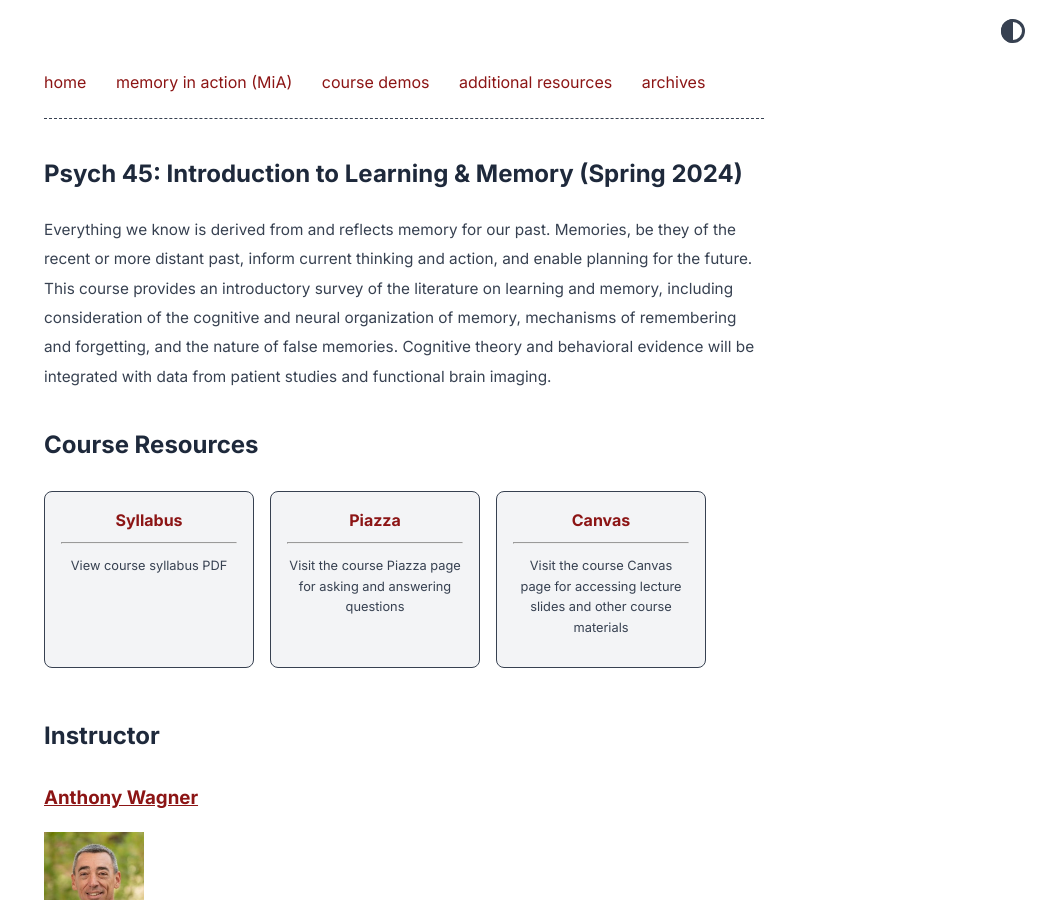
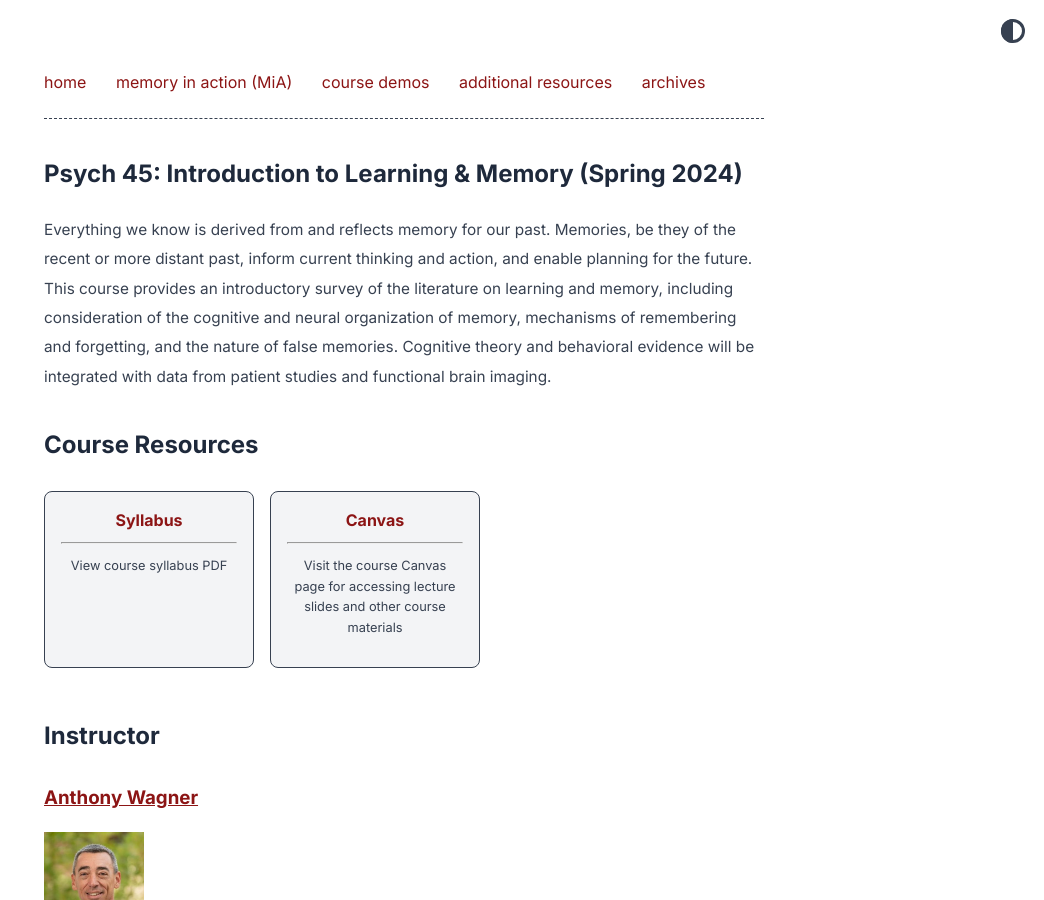
Before and after one commit to WagnerLab/psych-45, a Jekyll site: the page built from index.md, in a window 1280 px wide and 900 px high. Shown: the whole window, without its empty margins (236-1280 px from the left). Built offline with Jekyll 4.4.1, drawn with Linux system fonts in a browser that asks for light colours.

Commit message:
update homepage metadata

```diff
--- a/_data/home.yml
+++ b/_data/home.yml
@@ -16,13 +16,9 @@ navbar_entries:
 
 project_entries:
   - title: Syllabus
-    url: /psych-45/assets/docs/p45_syllabus_2024_v2.pdf
+    url: /psych-45/assets/docs/p45_syllabus_2025.pdf
     desc: View course syllabus PDF
 
-  - title: Piazza
-    url: https://piazza.com/stanford/spring2024/psych45
-    desc: Visit the course Piazza page for asking and answering questions
-
   - title: Canvas
-    url: https://canvas.stanford.edu/courses/191285
+    url: https://canvas.stanford.edu/courses/208853
     desc: Visit the course Canvas page for accessing lecture slides and other course materials
```
